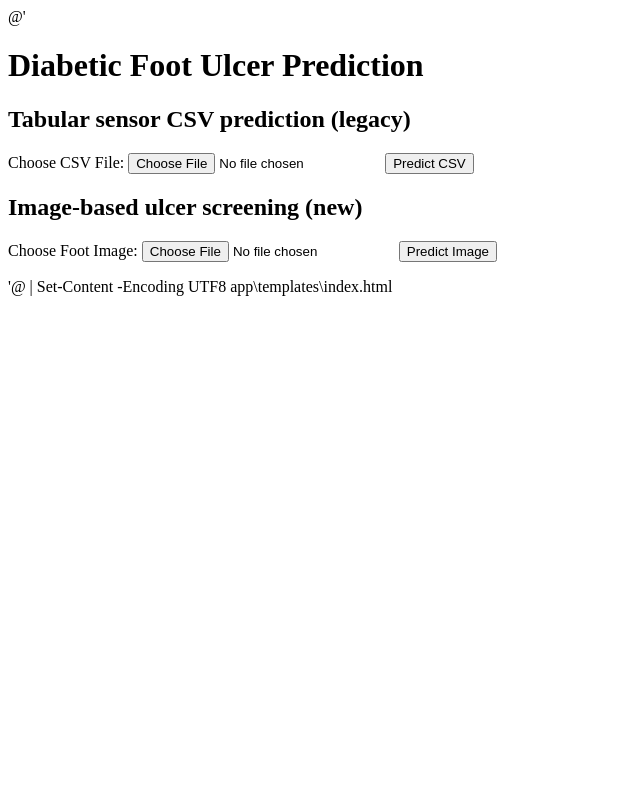
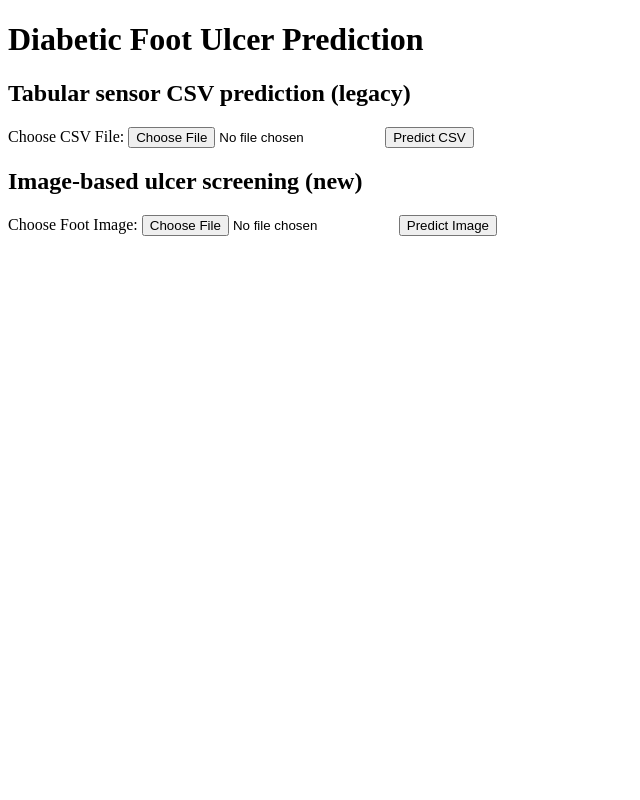
Before and after one commit to akshay9192/Foot-Ulcer-Detection, a Flask app: page / in a window 1280 px wide. Shown: the whole page, without its empty margins (0-640 px from the left). Run offline with Flask 3, Linux system fonts and the light colour scheme; parts of the project's set-up code (start-up, migrations or seed data) failed here and were passed over.

Commit message:
Fix app UI and routes for image-first flow

```diff
--- a/app/routes.py
+++ b/app/routes.py
@@ -1,4 +1,3 @@
-
 import os
 
 import pandas as pd
--- a/app/templates/index.html
+++ b/app/templates/index.html
@@ -1,4 +1,3 @@
-@'
 <!DOCTYPE html>
 <html lang="en">
 <head>
@@ -24,4 +23,3 @@
     </form>
 </body>
 </html>
-'@ | Set-Content -Encoding UTF8 app\templates\index.html
```
